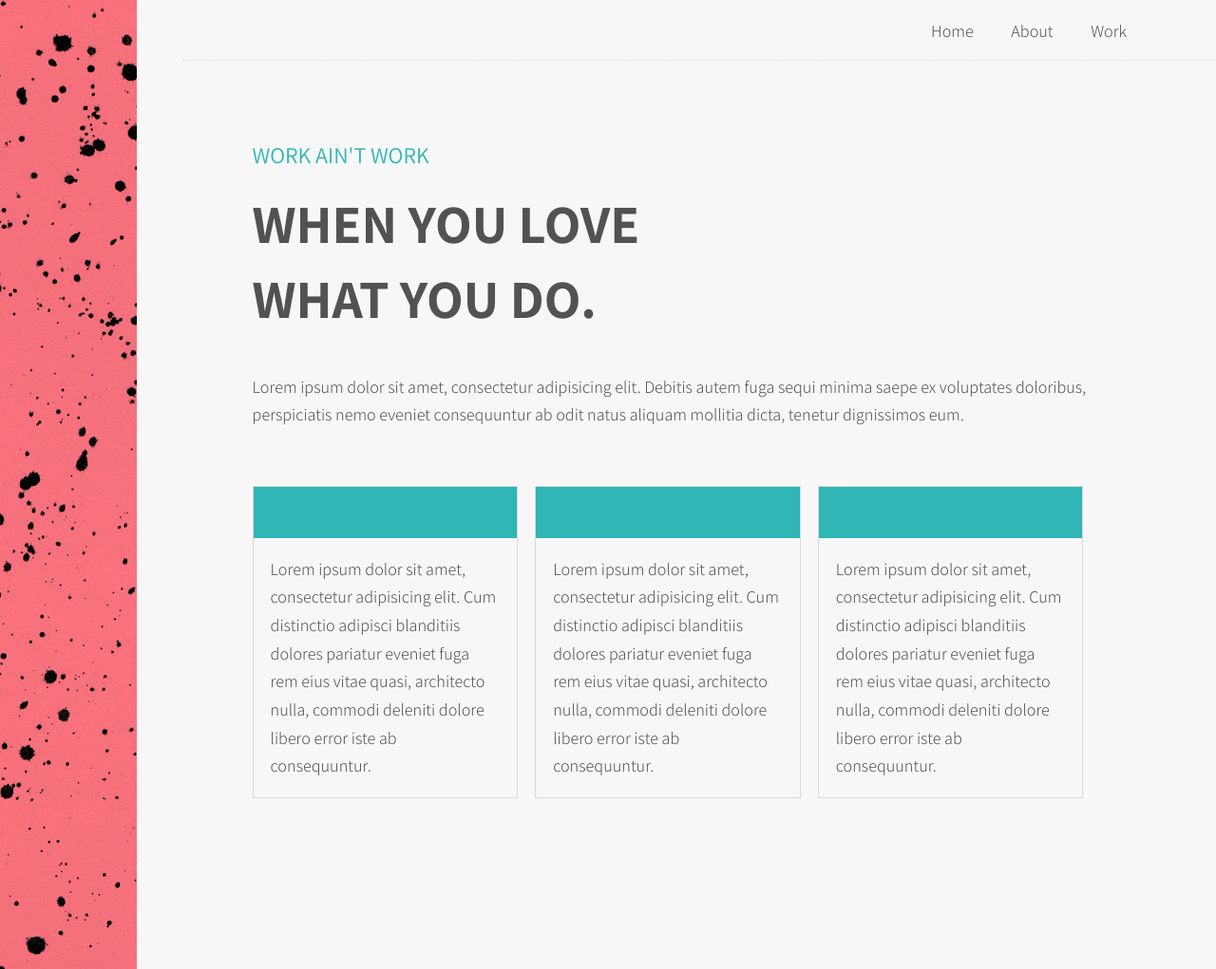
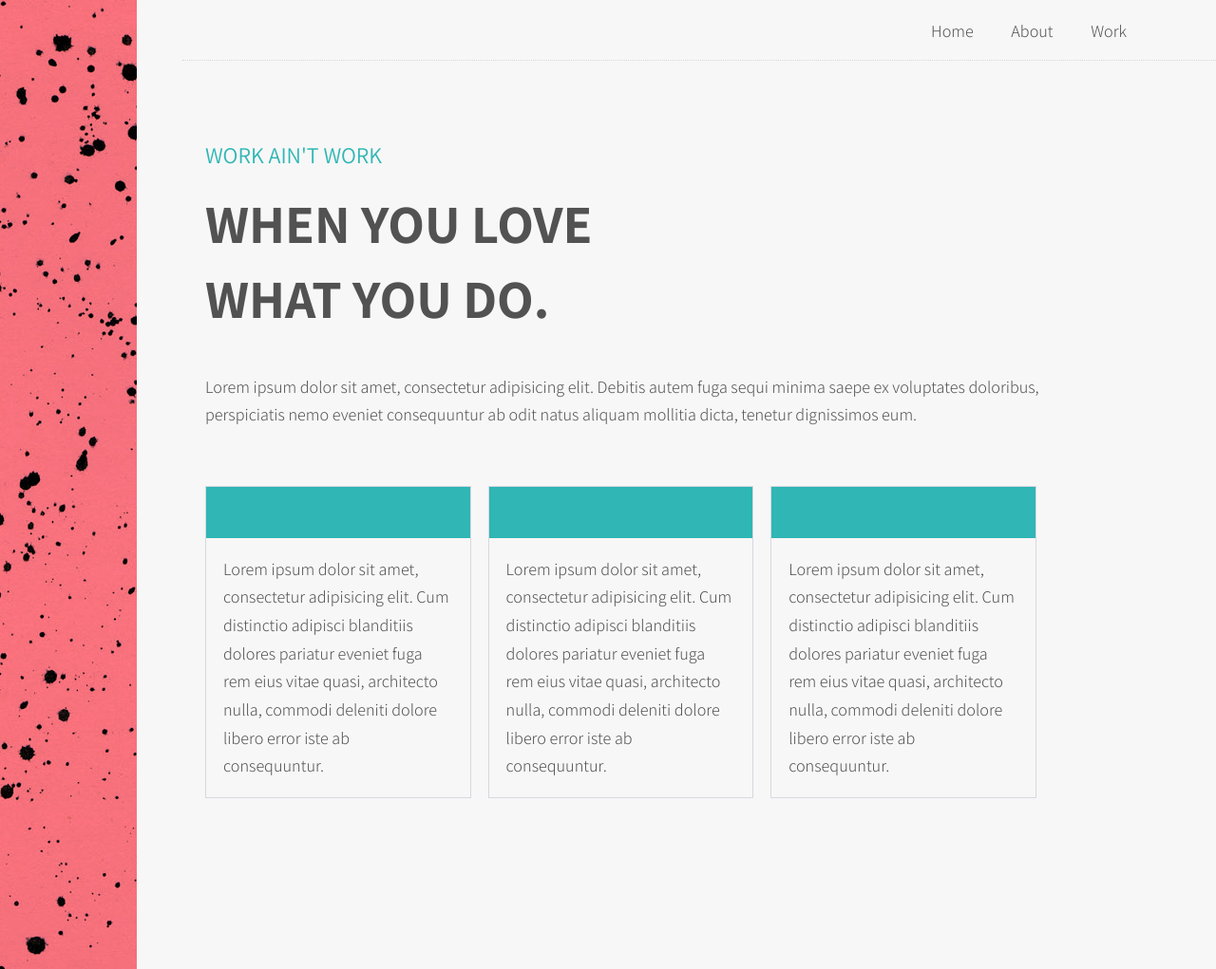
Before and after one commit to techtolentino/digital-card, a Jekyll site: the page built from work.md, in a window 1280 px wide and 1021 px high. Shown: the whole window at 95% size. Built offline with Jekyll 4.4.1, drawn with Linux system fonts in a browser that asks for light colours.

Commit message:
responsive --left container

```diff
--- a/_sass/_config.scss
+++ b/_sass/_config.scss
@@ -17,7 +17,7 @@ $gray-color: #D7D8E0;
 $black-color: #040404;
 
 // Width of the content area
-$extra-large-screen: 80em;
+$extra-large-screen: 68em;
 $large-screen: 50em;
 $medium-screen: 48em;
 $small-screen: 30em;
--- a/_sass/_container.scss
+++ b/_sass/_container.scss
@@ -8,6 +8,14 @@
         max-width: $large-screen;
         width: 90%;
         display: block;
-        margin: 0 auto;
+        margin-left: 0;
     }
 }
+
+@include media-query($small-screen) {
+    .container {
+        &--LEFT {
+            margin: 0 auto;
+        }
+    }
+}
--- a/_sass/_layout.scss
+++ b/_sass/_layout.scss
@@ -9,7 +9,7 @@
     }
 }
 
-@include media-query($medium-screen) {
+@include media-query($extra-large-screen) {
     .layout {
 
         &--flex {
```
